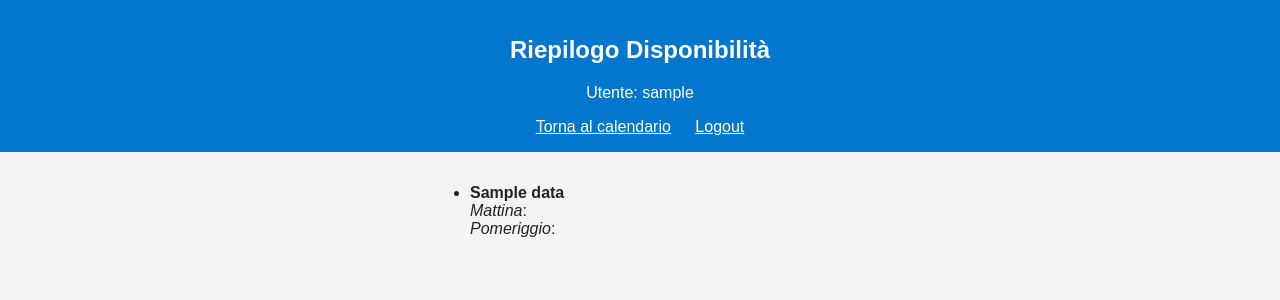
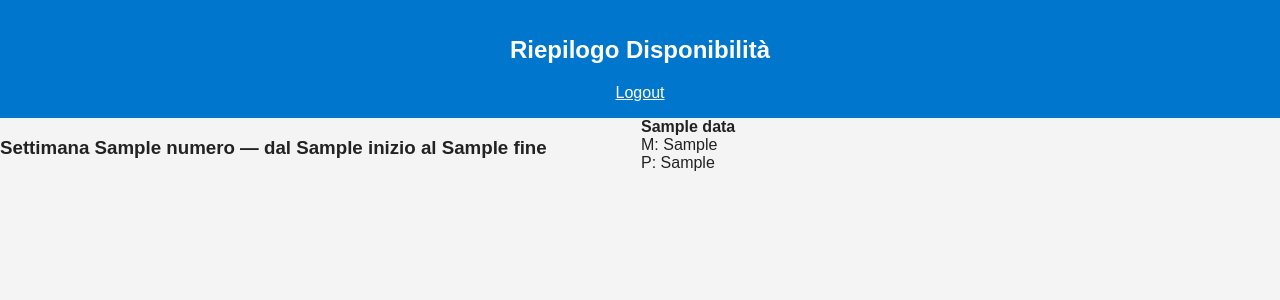
Before and after one commit to gioele134/Org-inc, a Flask app: template templates/riepilogo.html in a window 1280 px wide. Shown: the top 300 px of the page. Run offline with Flask 3, Linux system fonts and the light colour scheme; the template is opened without the code that fills it: most values are stand-ins (such as "Sample title", 1, 10 or a date in 2020).

Commit message:
Update riepilogo.html

```diff
--- a/templates/riepilogo.html
+++ b/templates/riepilogo.html
@@ -9,53 +9,23 @@
 <body>
   <header>
     <h2>Riepilogo Disponibilità</h2>
-    <p>Utente: {{ username }}</p>
-    <a href="{{ url_for('calendario') }}">Torna al calendario</a>
     <a href="{{ url_for('logout') }}">Logout</a>
   </header>
 
-  <div class="container">
-    {% if disponibilita %}
-      <ul class="riepilogo-lista">
-        {% for data, entries in disponibilita|dictsort %}
-          <li>
-            <strong>{{ data }}</strong>
-            <div><em>Mattina</em>:</div>
-            <ul>
-              {% for user, turno in entries if turno == 'M' %}
-                <li class="utente-riga">
-                  {{ user }}
-                  {% if user == username %}
-                    <form method="POST" action="{{ url_for('rimuovi_disponibilita') }}">
-                      <input type="hidden" name="data" value="{{ data }}">
-                      <input type="hidden" name="turno" value="M">
-                      <button class="elimina-btn" type="submit">Rimuovi</button>
-                    </form>
-                  {% endif %}
-                </li>
-              {% endfor %}
-            </ul>
-            <div><em>Pomeriggio</em>:</div>
-            <ul>
-              {% for user, turno in entries if turno == 'P' %}
-                <li class="utente-riga">
-                  {{ user }}
-                  {% if user == username %}
-                    <form method="POST" action="{{ url_for('rimuovi_disponibilita') }}">
-                      <input type="hidden" name="data" value="{{ data }}">
-                      <input type="hidden" name="turno" value="P">
-                      <button class="elimina-btn" type="submit">Rimuovi</button>
-                    </form>
-                  {% endif %}
-                </li>
-              {% endfor %}
-            </ul>
-          </li>
+  <main class="riepilogo">
+    {% for settimana in settimane %}
+      <section class="settimana">
+        <h3>Settimana {{ settimana.numero }} — dal {{ settimana.inizio }} al {{ settimana.fine }}</h3>
+
+        {% for giorno in settimana.giorni %}
+          <div class="giorno-riepilogo">
+            <strong>{{ giorno.data }}</strong><br>
+            <div>M: {{ giorno.M | join(', ') if giorno.M else "nessuno" }}</div>
+            <div>P: {{ giorno.P | join(', ') if giorno.P else "nessuno" }}</div>
+          </div>
         {% endfor %}
-      </ul>
-    {% else %}
-      <p>Nessuna disponibilità registrata.</p>
-    {% endif %}
-  </div>
+      </section>
+    {% endfor %}
+  </main>
 </body>
 </html>
```
